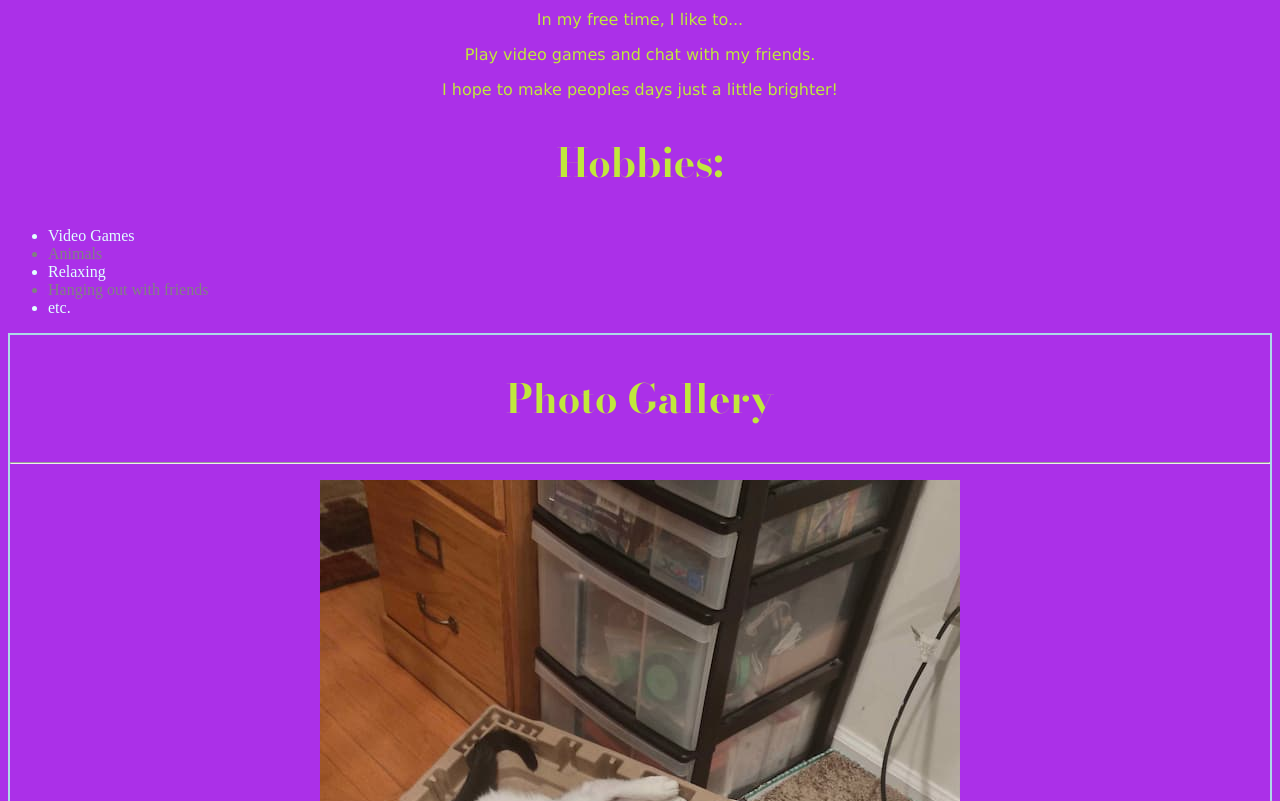
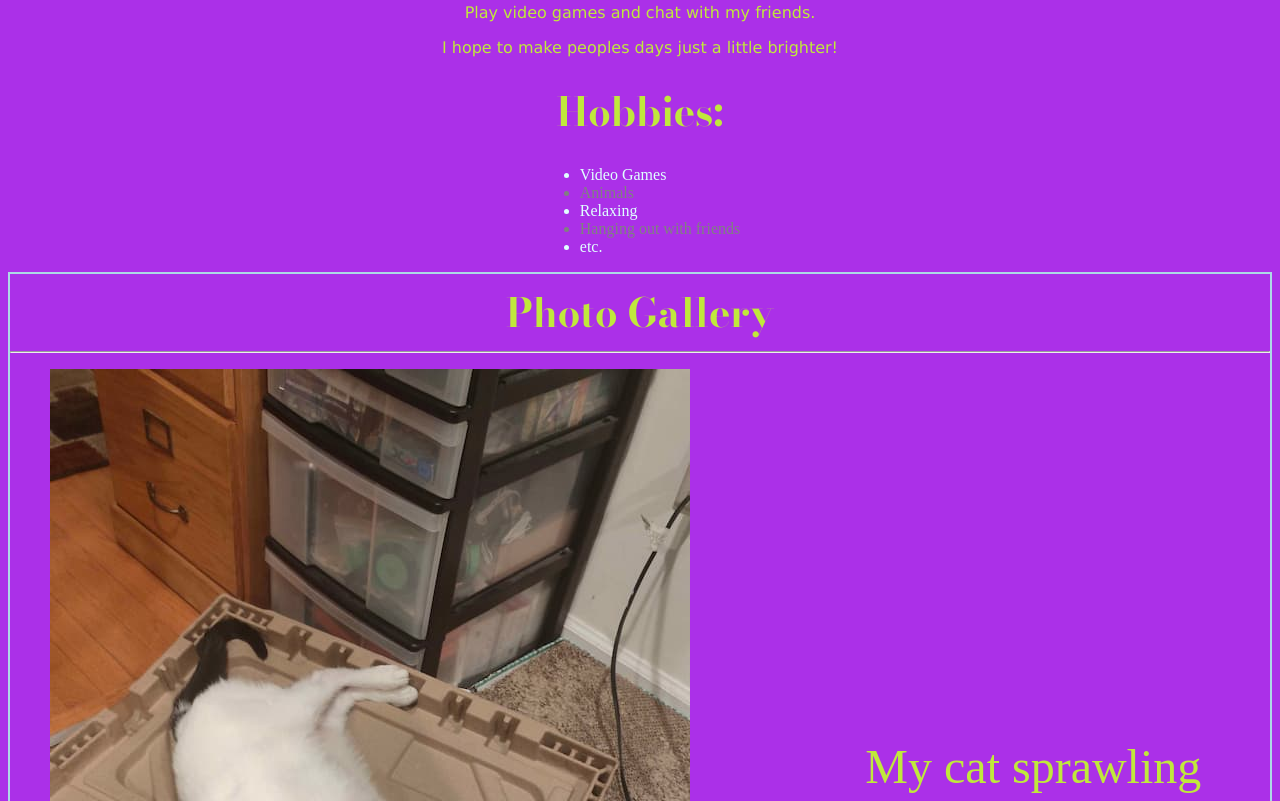
Before and after one commit to rvcc-grid/fa26-about-me-a301k, a plain HTML site: page index.html in a window 1280 px wide. Shown: the part 859-1660 px from the top of the page. Drawn offline with nearby package versions, Linux system fonts and the light colour scheme.

Commit message:
centered hobbies & gallery grid

```diff
--- a/css/style.css
+++ b/css/style.css
@@ -7,6 +7,10 @@ h1, h2, h3, h4, h5, h6 {
     font-family: "Bodoni Moda";
     font-size: 30pt;
     text-align: center;
+}
+h2{
+    margin: .2em;
+
 }
 
 header{
@@ -43,6 +47,12 @@ footer{
 #hobbies ul li{
     font-family: 'Lucida Sans ';
 }
+section#hobbies{
+    display: flex;
+    flex-direction:column;
+    align-items: center;
+
+}
 /* Gallery */
 #gallery{
     border: 2px solid lightblue;
@@ -61,3 +71,17 @@ footer{
     margin: 0 auto;
     max-width: 100%;
 }
+
+@media screen and (min-width: 60em) {
+    figure{
+        display: grid;
+        grid-template-columns: 2fr 1fr;
+    }
+
+    figcaption{
+        display: flex;
+        justify-content: center;
+        align-items: center;
+        font-size: 3rem;
+    }
+}
```
